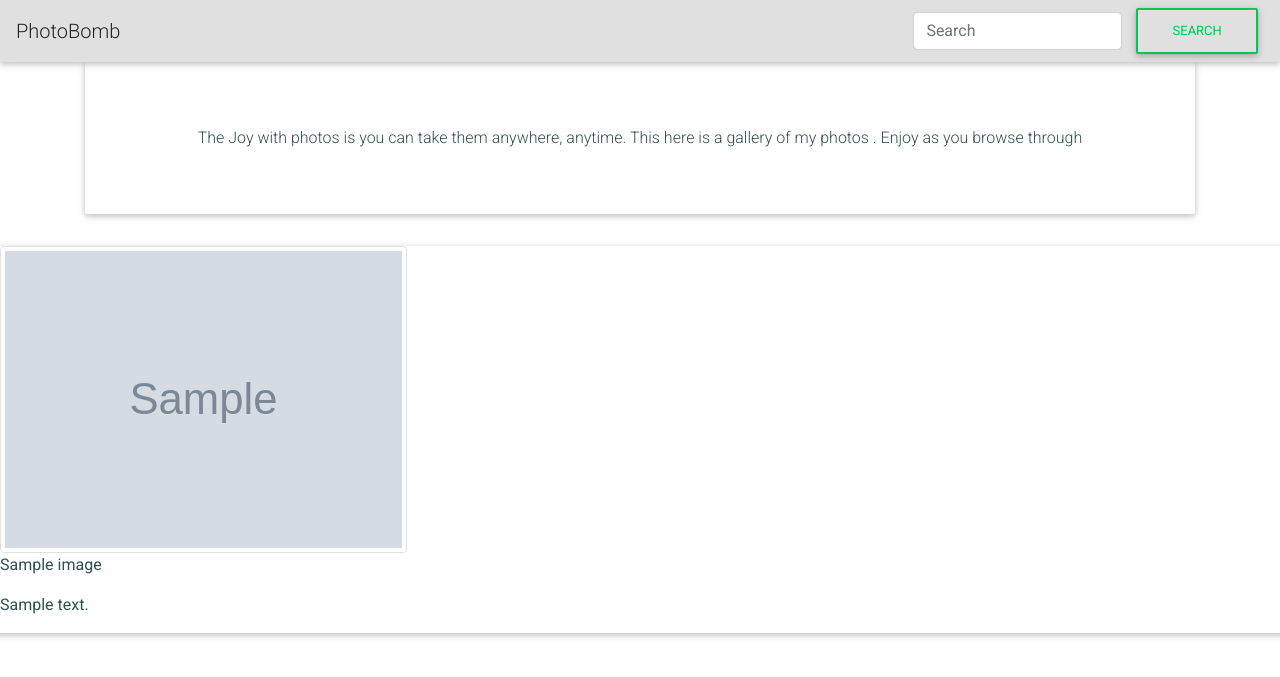
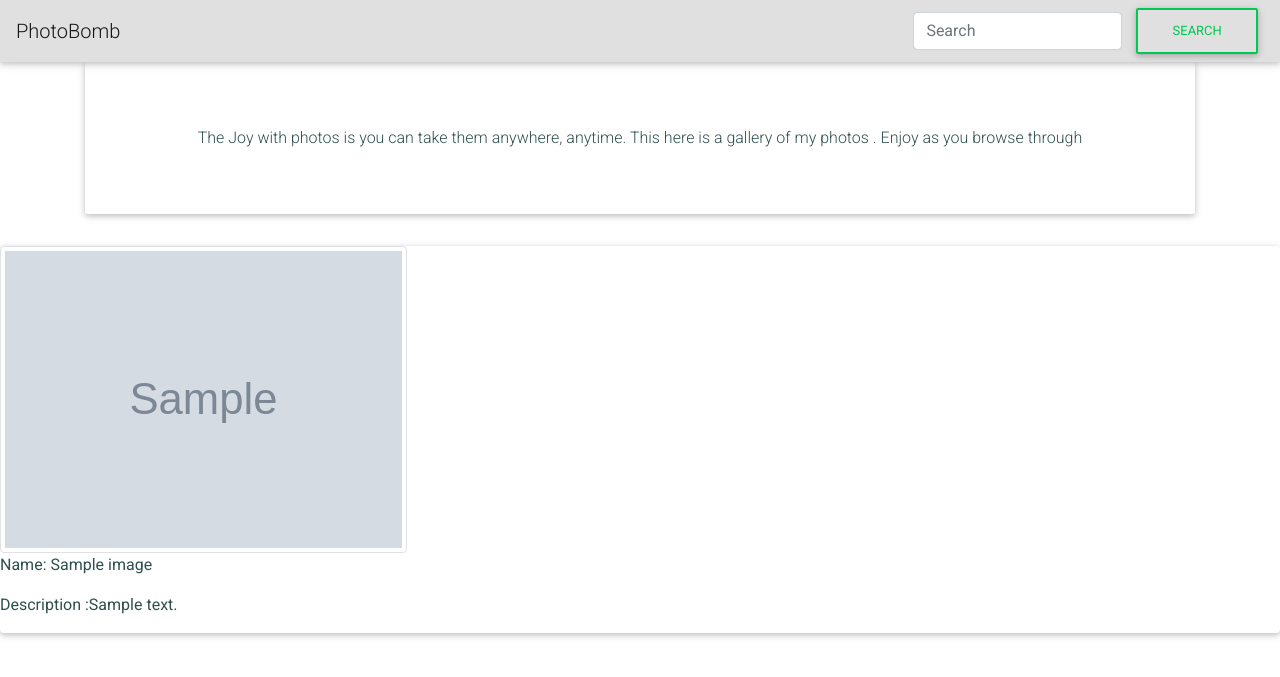
Before and after one commit to Ebay-droid/Django1, a Django app: template ebay/templates/index.html in a window 1280 px wide. Shown: the top 677 px of the page. Run offline with Django 3.2, Linux system fonts and the light colour scheme; the template is opened without the code that fills it: values that come from a table or form of the project are taken from there, others are empty; tables that the repository leaves empty hold one stand-in row (values such as "Sample post"); grey boxes marked "Sample" are stand-in pictures; parts of the project's set-up code (start-up, migrations or seed data) failed here and were passed over; some libraries are stand-ins or nearby versions.

Commit message:
slight design changes

```diff
--- a/ebay/templates/index.html
+++ b/ebay/templates/index.html
@@ -4,16 +4,16 @@
 <div class="container">
   <p class="jumbotron text-center">The Joy with photos is you can take them anywhere, anytime. This here is a gallery of my photos . Enjoy as you browse through</p>
 </div>
-<div class="card row">
+<div class="card ">
   {%for image in images%}
-
-    <div class="col-md-4">
+  <div class="row">
+    <div class="col-md-4 col-sm-4">
       <img src="{{image.image.url}}" class="img-thumbnail" alt="">
-      <p>{{image.name}}</p>
-      <p>{{image.description}}</p>
+      <p>Name: {{image.name}}</p>
+      <p>Description :{{image.description}}</p>
     </div>
 
-
+  </div>
   {%endfor%}
 </div>
 
--- a/ebay/templates/navbar.html
+++ b/ebay/templates/navbar.html
@@ -1,5 +1,5 @@
 <nav class="navbar navbar-light bg-light justify-content-between">
-  <a class="navbar-brand">PhotoBomb</a>
+  <a class="navbar-brand" href="/">PhotoBomb</a>
   <form class="form-inline"  action="{% url 'search_results'%}">
     <input class="form-control mr-sm-2" name="image" type="search" placeholder="Search" aria-label="Search">
     <button class="btn btn-outline-success my-2 my-sm-0" type="submit">Search</button>
--- a/ebay/views.py
+++ b/ebay/views.py
@@ -29,4 +29,4 @@ def get_image_by_id(request,image_id):
 def filter_by_location(request,location):
   image= Image.filter_by_location(location)
 
-  return render(request.'location.html',{'image':image})
+  return render(request,'location.html',{'images':image})
```
Also changed, not shown: ebay/templates/location.html (+15 -1 lines).
